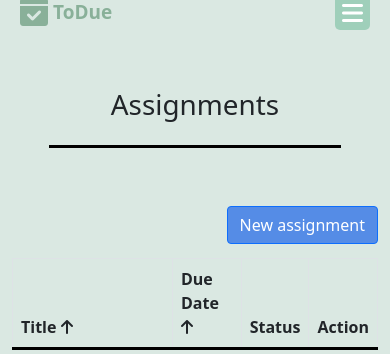
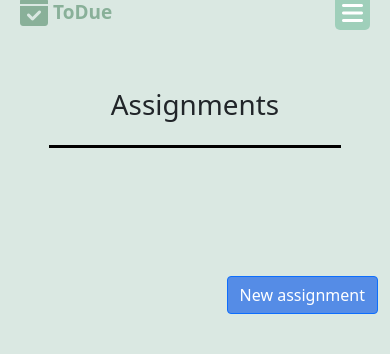
Before and after one commit to LG0625/todue2, a Django app: page /assignments/ in a window 390 px wide. Shown: the part 20-374 px from the top of the page. Run offline with Django 5.2, Linux system fonts and the light colour scheme; data that the repository does not hold is empty; some libraries are stand-ins or nearby versions.

Commit message:
fixed some issues for mobile screens

```diff
--- a/home/templates/home/assignment_list.html
+++ b/home/templates/home/assignment_list.html
@@ -384,7 +384,15 @@
       .nav-menu li {
           margin: 10px 0; /* Space between menu items */
       }
+
+      @media (max-width: 768px) {
+        #new-as {
+          margin-top: 70px;
+          margin-bottom: 40px;
+        }
+    }
   }
+
       </style>
     </head>
     <body>
@@ -427,7 +435,7 @@
               {% endif %}
             <div style="float: right; margin-top: -52px;">
                     <a href="{% url 'create_assignment' %}" title="New Assignment" style="color: white; text-decoration: none; outline: none">
-                      <button class="btn new-assignment-button btn-primary" title="New assignment">New assignment</button>
+                      <button class="btn new-assignment-button btn-primary" title="New assignment" id="new-as">New assignment</button>
                     </a>
             </div>
               <table id="myTable" class="table table-striped table-bordered">
--- a/home/templates/home/exam_list.html
+++ b/home/templates/home/exam_list.html
@@ -361,6 +361,9 @@
       height: 35px; /* Set a fixed height */
   }
 
+  #search-mobile {
+    width: 200px;
+  }
   .menu-toggle:hover {
 background-color: #88b3a0;
 }
@@ -425,7 +428,7 @@ box-shadow: none;
           <div class="row">
             <div class="col-md-8" id="exam-list-container">
               {% if user.is_authenticated %}
-                <div class="card" style="margin-bottom: 15px; width: 300px;">
+                <div class="card" style="margin-bottom: 15px; width: 300px;" id="search-mobile">
                   <input id="search-input" class="form-control" type="text" placeholder="Search">
                 </div>
               {% else %}
```
Also changed, not shown: home/templates/home/dashboard.html (+13 -1 lines).
